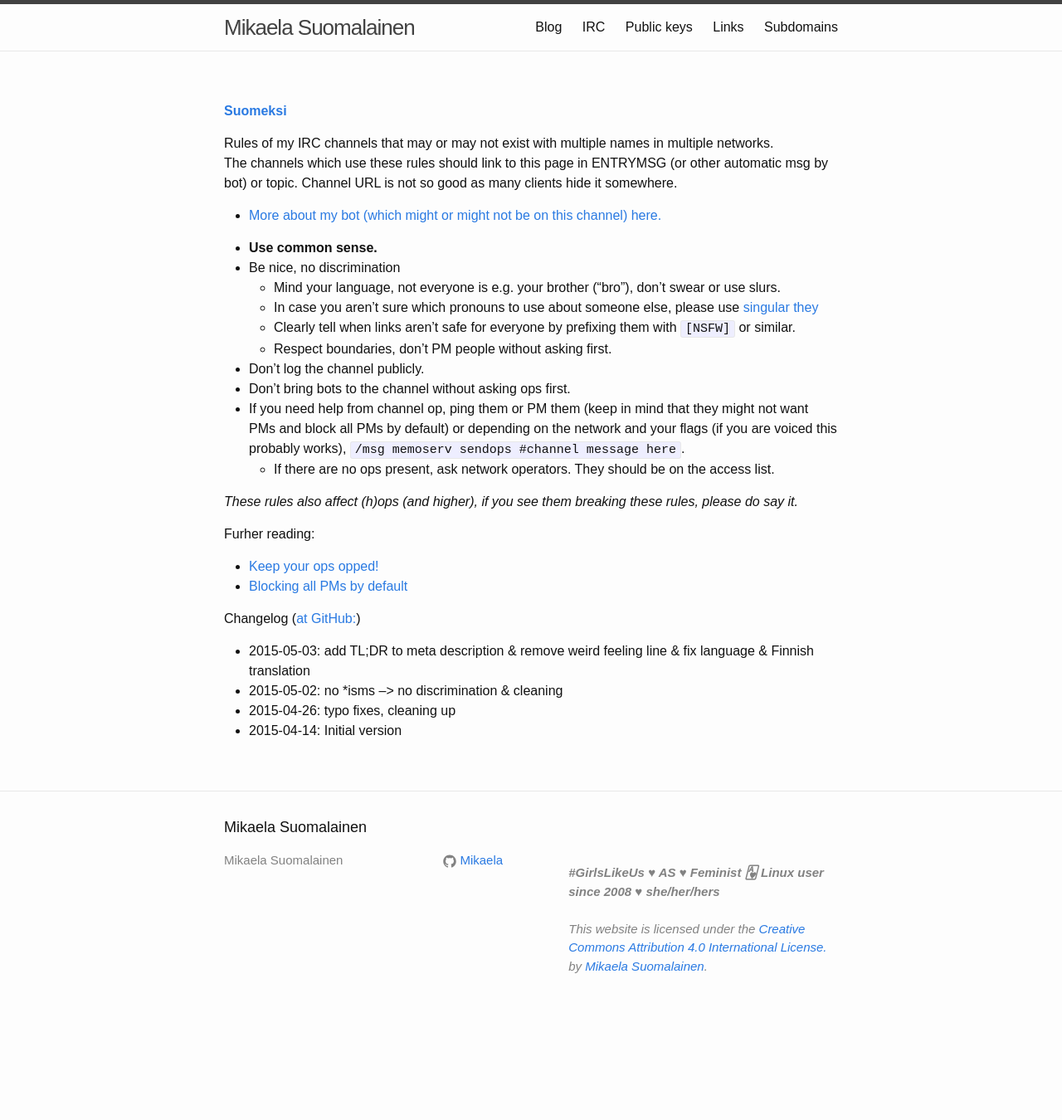
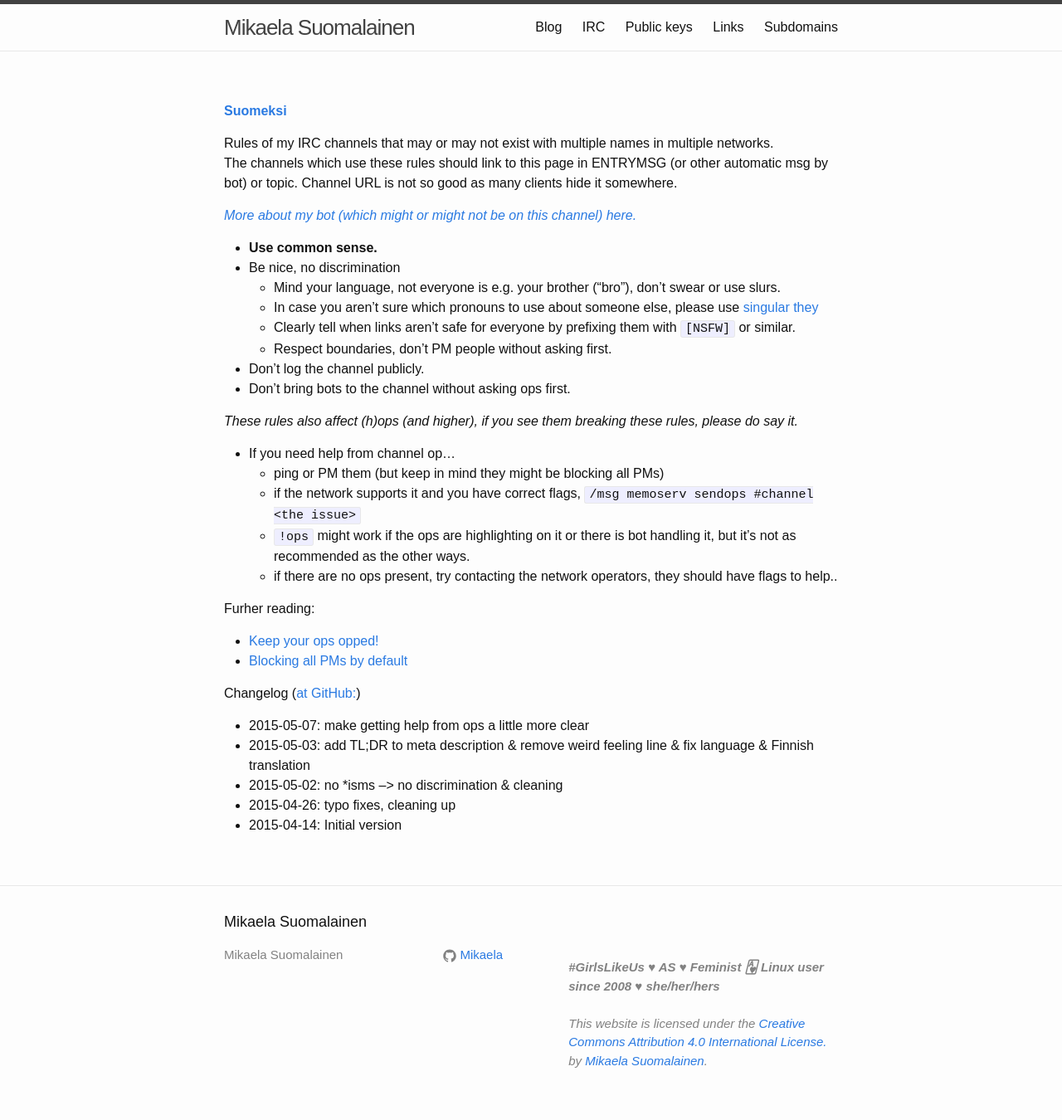
Before and after one commit to Mikaela/mikaela.github.io, a Jekyll site: the page built from pages/channel.markdown, in a window 1280 px wide. Shown: the whole page at 83% size. Built offline with Jekyll 4.4.1, drawn with Linux system fonts in a browser that asks for light colours; Markdown is read by kramdown in place of the engine named in the settings; before the commit the page ends 1236 px from its top, so only the background shows below that.

Commit message:
channel: make getting help from ops more clear

```diff
--- a/pages/channel.markdown
+++ b/pages/channel.markdown
@@ -13,7 +13,7 @@ in multiple networks.<br/>The channels which use these rules should link
 to this page in ENTRYMSG (or other automatic msg by bot) or topic. Channel
 URL is not so good as many clients hide it somewhere.
 
-* [More about my bot (which might or might not be on this channel) here.](bot.html)
+*[More about my bot (which might or might not be on this channel) here.](bot.html)*
 
 * **Use common sense.**
 * Be nice, no discrimination
@@ -26,15 +26,19 @@ URL is not so good as many clients hide it somewhere.
     * Respect boundaries, don't PM people without asking first.
 * Don't log the channel publicly.
 * Don't bring bots to the channel without asking ops first.
-* If you need help from channel op, ping them or PM them (keep in mind that
-  they might not want PMs and block all PMs by default) or depending on
-  the network and your flags (if you are voiced this probably works),
-  `/msg memoserv sendops #channel message here`.
-    * If there are no ops present, ask network operators. They should be
-      on the access list.
+
 
 *These rules also affect (h)ops (and higher), if you see them breaking
 these rules, please do say it.*
+
+* If you need help from channel op...
+    * ping or PM them (but keep in mind they might be blocking all PMs)
+    * if the network supports it and you have correct flags,
+      `/msg memoserv sendops #channel <the issue>`
+    * `!ops` might work if the ops are highlighting on it or there is bot
+      handling it, but it's not as recommended as the other ways.
+    * if there are no ops present, try contacting the network operators,
+      they should have flags to help..
 
 Furher reading:
 
@@ -43,6 +47,7 @@ Furher reading:
 
 Changelog ([at GitHub:](https://github.com/Mikaela/mikaela.github.io/commits/master/pages/channel.markdown))
 
+* 2015-05-07: make getting help from ops a little more clear
 * 2015-05-03: add TL;DR to meta description & remove weird feeling line &
   fix language & Finnish translation
 * 2015-05-02: no \*isms --> no discrimination & cleaning
```
